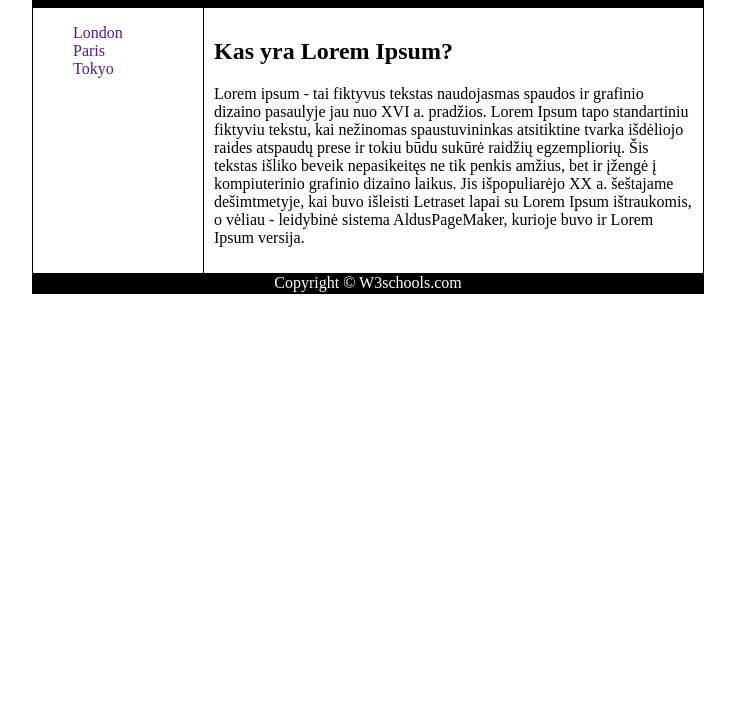
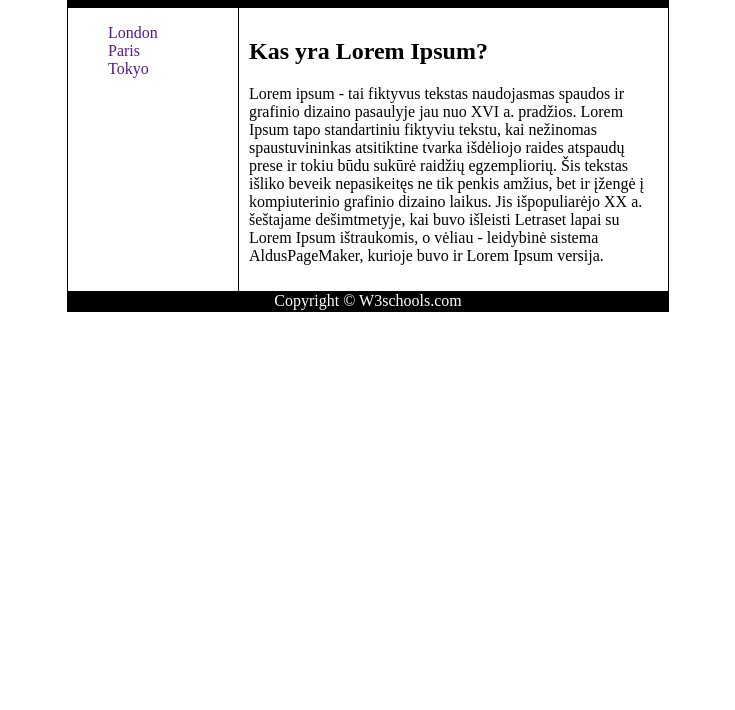
Before and after one commit to DayMoonDR/Namu-darbas3, a plain HTML site: page index.html in a window 1280 px wide. Shown: the part 90-800 px from the top of the page, without its empty margins (272-1007 px from the left). Drawn offline with Linux system fonts and the light colour scheme.

Commit message:
Pataisytas

```diff
--- a/css/style.css
+++ b/css/style.css
@@ -1,5 +1,5 @@
-div.container {
-    width: 670px;
+#container {
+    max-width: 600px;
     border: 1px solid black;
     margin: 15px auto;
     overflow: hidden;
--- a/index.html
+++ b/index.html
@@ -4,29 +4,30 @@
     <title>Namu darbas3</title>
     <meta charset="UTF-8">
     <link rel="stylesheet" type="text/css" href="css/style.css">
-<div class="container">
+    <div id="container">
         <header>
             <h1>City Gallery</h1>
         </header>
         <nav>
             <ul>
-        <li>
-            <a href="">London</a>
-        </li>
-        <il>
-            <a href="">Paris</a>
-        </il>
+                <li><a href="">London</a></li>
+                <li><a href="">Paris</a></li>
                 <li><a href="">Tokyo</a>
                 </li>
             </ul>
         </nav>
         <article>
             <h1>Kas yra Lorem Ipsum?</h1>
-        <p>Lorem ipsum - tai fiktyvus tekstas naudojasmas spaudos ir grafinio dizaino pasaulyje jau nuo XVI a. pradžios.
-            Lorem Ipsum tapo standartiniu fiktyviu tekstu, kai nežinomas spaustuvininkas atsitiktine tvarka išdėliojo
-            raides atspaudų prese ir tokiu būdu sukūrė raidžių egzempliorių. Šis tekstas išliko beveik nepasikeitęs ne
-        tik penkis amžius, bet ir įžengė į kompiuterinio grafinio dizaino laikus. Jis išpopuliarėjo XX a. šeštajame
-        dešimtmetyje, kai buvo išleisti Letraset lapai su Lorem Ipsum ištraukomis, o vėliau - leidybinė sistema AldusPageMaker,
+            <p>Lorem ipsum - tai fiktyvus tekstas naudojasmas spaudos ir grafinio dizaino pasaulyje jau nuo XVI a.
+                pradžios.
+                Lorem Ipsum tapo standartiniu fiktyviu tekstu, kai nežinomas spaustuvininkas atsitiktine tvarka
+                išdėliojo
+                raides atspaudų prese ir tokiu būdu sukūrė raidžių egzempliorių. Šis tekstas išliko beveik nepasikeitęs
+                ne
+                tik penkis amžius, bet ir įžengė į kompiuterinio grafinio dizaino laikus. Jis išpopuliarėjo XX a.
+                šeštajame
+                dešimtmetyje, kai buvo išleisti Letraset lapai su Lorem Ipsum ištraukomis, o vėliau - leidybinė sistema
+                AldusPageMaker,
                 kurioje buvo ir Lorem Ipsum versija.</p>
         </article>
         <footer>Copyright &copy; W3schools.com</footer>
@@ -39,7 +40,5 @@
 <body>
 
 
-
-
 </body>
 </html>
```
Lines whose indentation alone changed are shown as unchanged.
